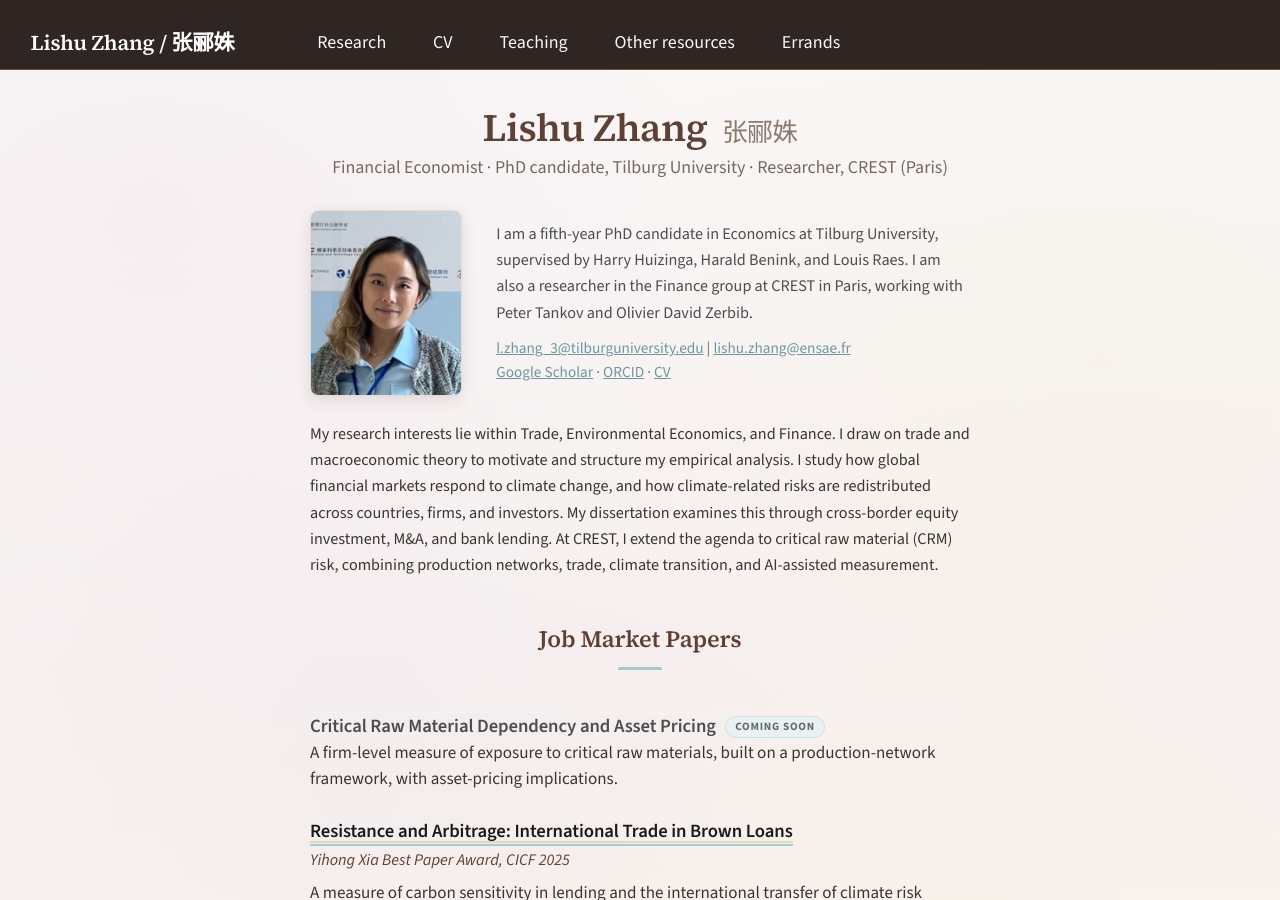
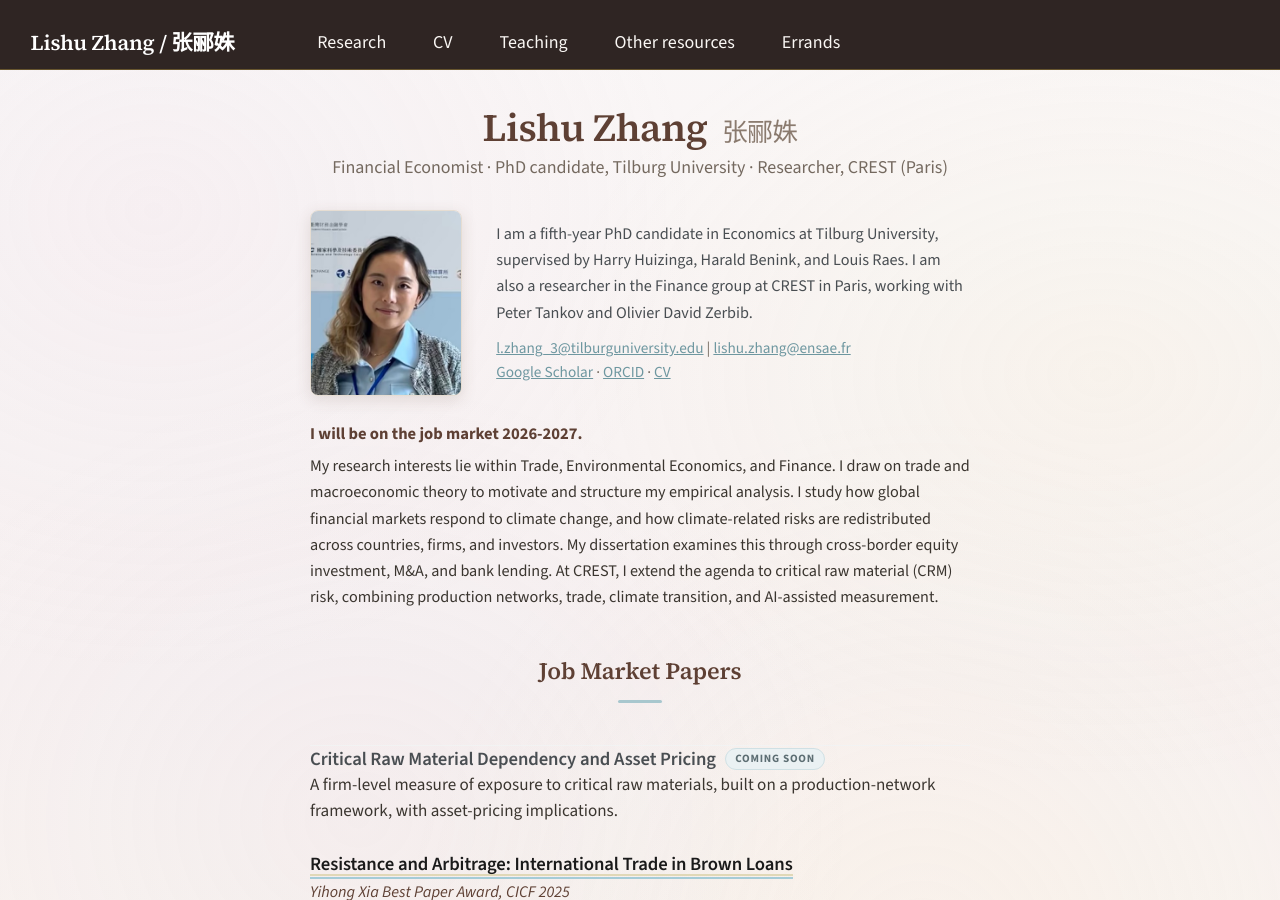
Before and after one commit to LishuZ/LishuZ.github.io, a Jekyll site: the page built from _pages/about.md, in a window 1280 px wide and 900 px high. Built offline with Jekyll 4.4.1, drawn with Linux system fonts in a browser that asks for light colours.

Commit message:
Add job market notice to homepage

```diff
--- a/_pages/about.md
+++ b/_pages/about.md
@@ -38,6 +38,7 @@ author_profile: false
 @media (max-width: 600px) { .home .intro-text p.contact { white-space: normal; } }
 
 /* --- Research-agenda lead --- */
+.home .job-market { margin: 0 0 0.45em; color: #5E4034; font-size: 0.92rem; line-height: 1.5; }
 .home .intro-extra { margin: 0 0 0.4em; color: #3a352f; font-size: 0.9rem; line-height: 1.62; }
 
 /* --- Section heading: centered serif sienna + centered blue tick --- */
@@ -104,6 +105,7 @@ author_profile: false
   </div>
 </div>
 
+<p class="job-market"><strong>I will be on the job market 2026-2027.</strong></p>
 <p class="intro-extra">My research interests lie within Trade, Environmental Economics, and Finance. I draw on trade and macroeconomic theory to motivate and structure my empirical analysis. I study how global financial markets respond to climate change, and how climate-related risks are redistributed across countries, firms, and investors. My dissertation examines this through cross-border equity investment, M&amp;A, and bank lending. At CREST, I extend the agenda to critical raw material (CRM) risk, combining production networks, trade, climate transition, and AI-assisted measurement.</p>
 
 <h2 class="home-h2">Job Market Papers</h2>
```
